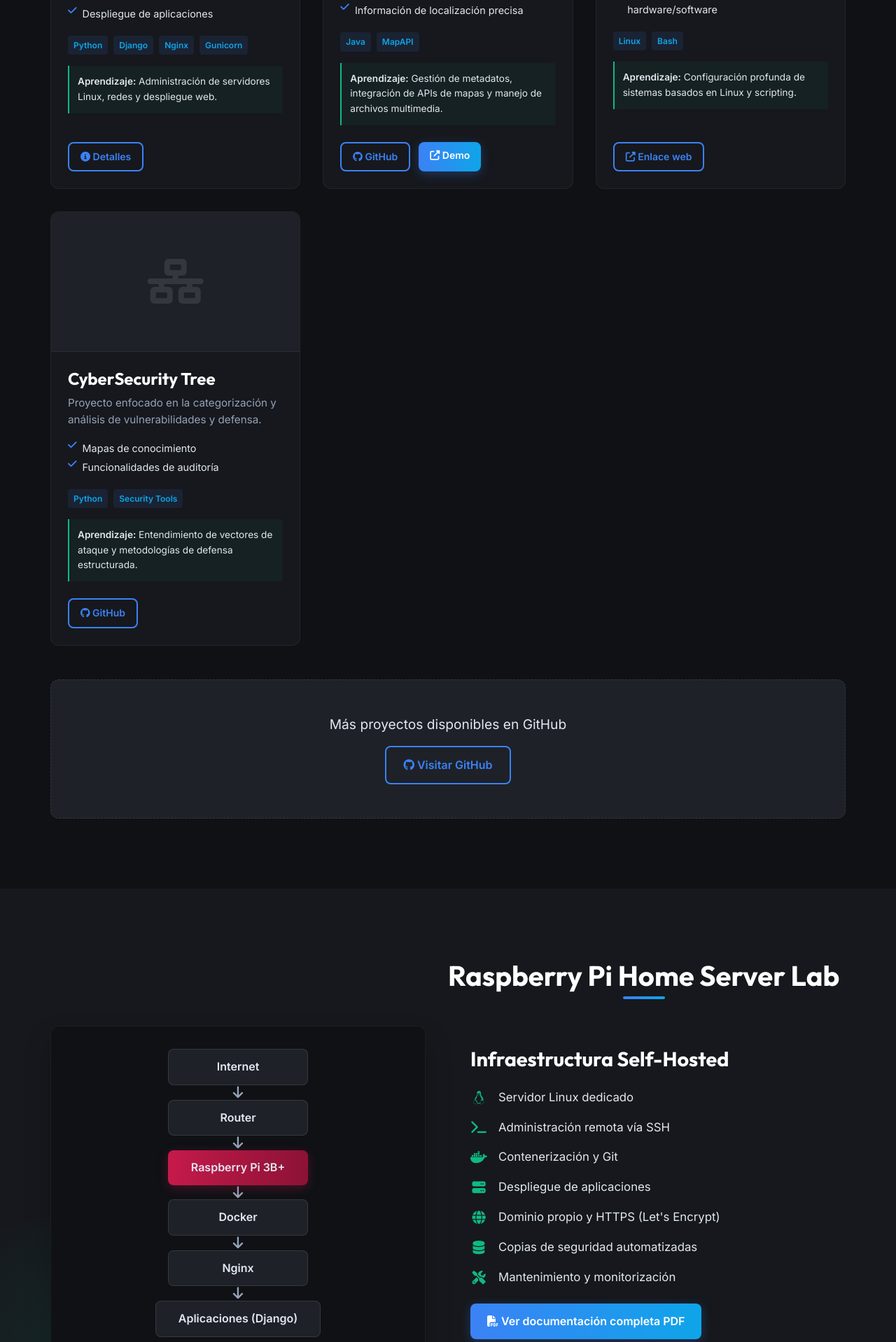
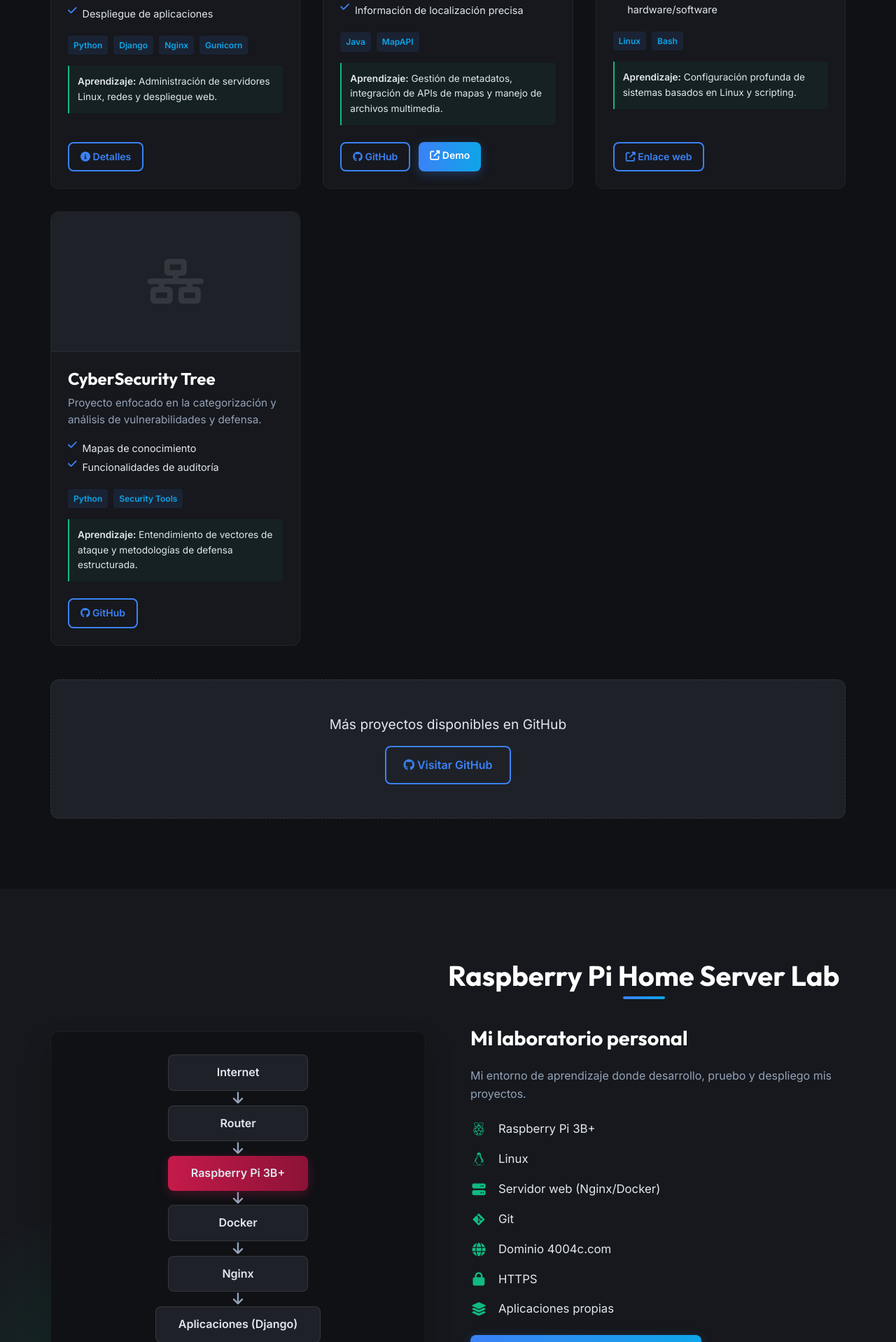
Before and after one commit to Jordi-bit/Portfolio, a Django app: page / in a window 1280 px wide. Shown: the part 2570-4488 px from the top of the page at 70% size. Run offline with Django 5.2, Linux system fonts and the light colour scheme.

Commit message:
Version 1.1 youtube

```diff
--- a/static/css/style.css
+++ b/static/css/style.css
@@ -164,9 +164,11 @@ ul {
 
 .mt-3 { margin-top: 1rem; }
 .mt-4 { margin-top: 1.5rem; }
+.mb-4 { margin-bottom: 1.5rem; }
 .mb-5 { margin-bottom: 3rem; }
 .text-center { text-align: center; }
 .text-primary { color: var(--primary); }
+.text-muted { color: var(--text-muted); }
 
 /* =========================================
    NAVBAR
--- a/templates/base.html
+++ b/templates/base.html
@@ -35,6 +35,7 @@
                 <a href="#laboratorio" class="nav-link">Laboratorio</a>
                 <a href="#certificados" class="nav-link">Certificados</a>
                 <a href="#experiencia" class="nav-link">Experiencia</a>
+                <a href="#youtube" class="nav-link">YouTube</a>
                 <a href="#contacto" class="nav-link">Contacto</a>
             </nav>
         </div>
--- a/templates/core/home.html
+++ b/templates/core/home.html
@@ -205,15 +205,16 @@
                 <div class="diagram-node">Aplicaciones (Django)</div>
             </div>
             <div class="lab-info">
-                <h3>Infraestructura Self-Hosted</h3>
+                <h3>Mi laboratorio personal</h3>
+                <p class="mb-4 text-muted">Mi entorno de aprendizaje donde desarrollo, pruebo y despliego mis proyectos.</p>
                 <ul class="lab-features">
-                    <li><i class="fab fa-linux"></i> Servidor Linux dedicado</li>
-                    <li><i class="fas fa-terminal"></i> Administración remota vía SSH</li>
-                    <li><i class="fab fa-docker"></i> Contenerización y Git</li>
-                    <li><i class="fas fa-server"></i> Despliegue de aplicaciones</li>
-                    <li><i class="fas fa-globe"></i> Dominio propio y HTTPS (Let's Encrypt)</li>
-                    <li><i class="fas fa-database"></i> Copias de seguridad automatizadas</li>
-                    <li><i class="fas fa-tools"></i> Mantenimiento y monitorización</li>
+                    <li><i class="fab fa-raspberry-pi"></i> Raspberry Pi 3B+</li>
+                    <li><i class="fab fa-linux"></i> Linux</li>
+                    <li><i class="fas fa-server"></i> Servidor web (Nginx/Docker)</li>
+                    <li><i class="fab fa-git-alt"></i> Git</li>
+                    <li><i class="fas fa-globe"></i> Dominio 4004c.com</li>
+                    <li><i class="fas fa-lock"></i> HTTPS</li>
+                    <li><i class="fas fa-layer-group"></i> Aplicaciones propias</li>
                 </ul>
                 <a href="#" class="btn btn-primary mt-4"><i class="fas fa-file-pdf"></i> Ver documentación completa PDF</a>
             </div>
@@ -277,11 +278,47 @@
             </div>
 
             <div class="exp-card workflow-card">
-                <h2 class="section-title text-left">Mi forma de trabajar</h2>
+                <h2 class="section-title text-left">Herramientas de desarrollo</h2>
                 <div class="exp-content">
                     <div class="workflow-icon"><i class="fas fa-laptop-code"></i></div>
-                    <p>Utilizo herramientas modernas de desarrollo e inteligencia artificial como apoyo para acelerar procesos, revisar soluciones y mejorar mi productividad.</p>
-                    <p>Mi enfoque se basa en <strong>mantener siempre la comprensión y el control absoluto del código</strong>, asegurando calidad, escalabilidad y buenas prácticas, no solo velocidad.</p>
+                    <ul class="exp-skills mb-4">
+                        <li><i class="fab fa-git-alt"></i> Git</li>
+                        <li><i class="fab fa-github"></i> GitHub</li>
+                        <li><i class="fas fa-code"></i> VS Code / IDE</li>
+                        <li><i class="fas fa-book"></i> Herramientas de documentación</li>
+                    </ul>
+                    <p class="text-muted">
+                        Uso herramientas de inteligencia artificial como apoyo para acelerar el desarrollo, investigación y resolución de problemas, <strong>manteniendo siempre la comprensión y el control absoluto del código</strong>.
+                    </p>
+                </div>
+            </div>
+        </div>
+    </div>
+</section>
+
+<!-- YOUTUBE -->
+<section id="youtube" class="section">
+    <div class="container">
+        <h2 class="section-title">🎥 Canal de YouTube</h2>
+        <div class="exp-grid">
+            <div class="exp-card">
+                <div class="exp-content">
+                    <p class="mb-4 text-muted" style="font-size: 1.1rem; line-height: 1.8;">
+                        Comparto contenido relacionado con programación, ciberseguridad y herramientas tecnológicas. Utilizo este espacio como forma de documentar mi aprendizaje y compartir conocimientos con la comunidad.
+                    </p>
+                    <a href="https://www.youtube.com/@JORDI-l1c" target="_blank" class="btn btn-primary" style="background: #c4302b; box-shadow: 0 4px 15px rgba(196, 48, 43, 0.25);"><i class="fab fa-youtube"></i> Visitar canal de YouTube</a>
+                </div>
+            </div>
+
+            <div class="exp-card workflow-card">
+                <div class="exp-content">
+                    <h3 class="mb-4">Vídeos destacados</h3>
+                    <ul class="exp-skills">
+                        <li><i class="fas fa-play-circle text-primary"></i> Programación</li>
+                        <li><i class="fas fa-play-circle text-primary"></i> Ciberseguridad</li>
+                        <li><i class="fas fa-play-circle text-primary"></i> Inteligencia artificial aplicada al desarrollo</li>
+                        <li><i class="fas fa-play-circle text-primary"></i> Herramientas y pruebas técnicas</li>
+                    </ul>
                 </div>
             </div>
         </div>
@@ -289,7 +326,7 @@
 </section>
 
 <!-- CONTACTO -->
-<section id="contacto" class="section">
+<section id="contacto" class="section bg-alt">
     <div class="container">
         <h2 class="section-title">Contacto</h2>
         <p class="text-center mb-5">¿Estás buscando a un desarrollador junior comprometido? Hablemos.</p>
@@ -298,7 +335,7 @@
             <a href="mailto:tuemail@ejemplo.com" class="contact-card">
                 <i class="fas fa-envelope"></i>
                 <h3>Email</h3>
-                <p>tuemail@ejemplo.com</p>
+                <p>bitcurso3@gmail.com</p>
             </a>
             <a href="https://linkedin.com/in/tu-perfil" target="_blank" class="contact-card">
                 <i class="fab fa-linkedin"></i>
@@ -308,7 +345,7 @@
             <a href="https://github.com/tu-usuario" target="_blank" class="contact-card">
                 <i class="fab fa-github"></i>
                 <h3>GitHub</h3>
-                <p>@tu-usuario</p>
+                <p>@Jordi-bit</p>
             </a>
         </div>
     </div>
```
